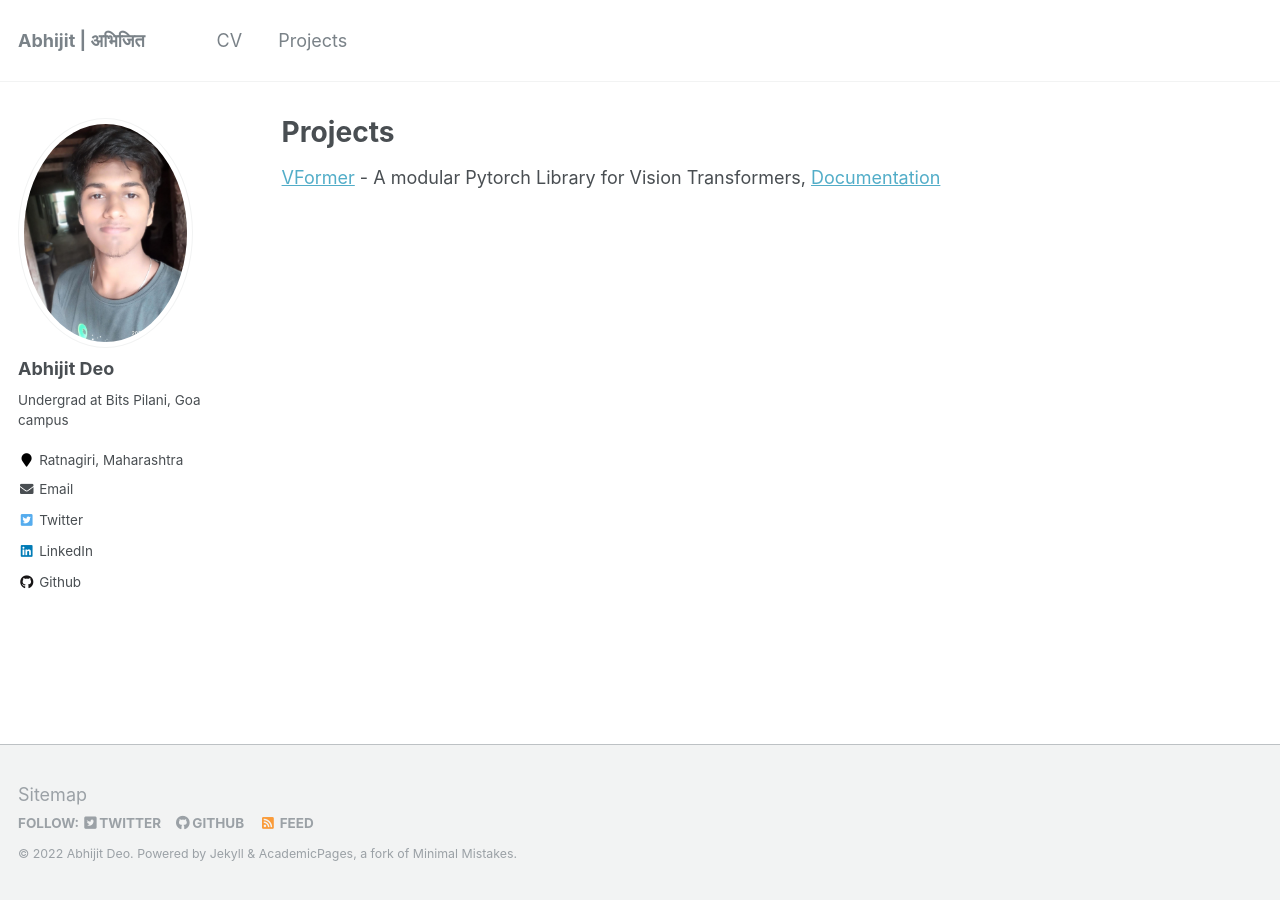
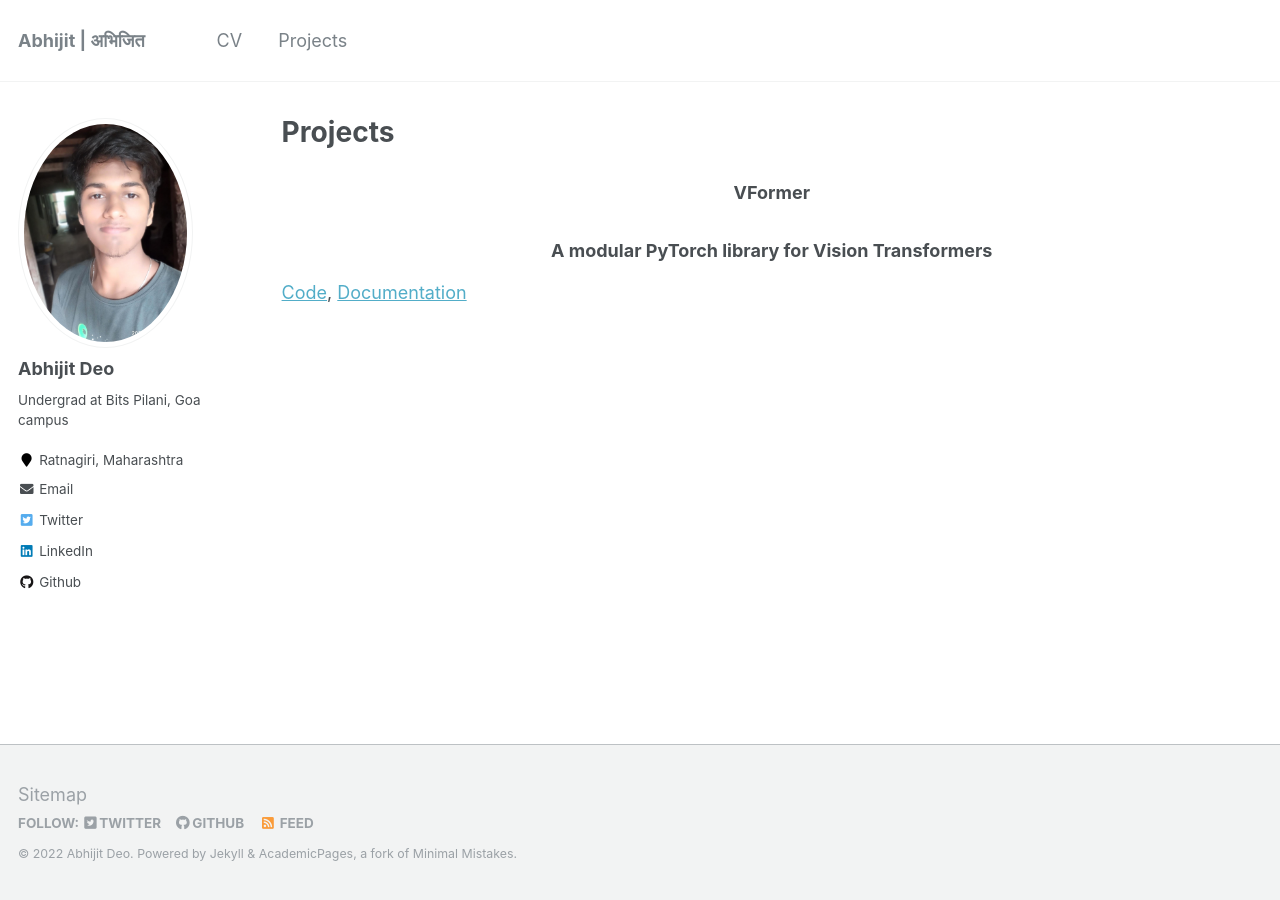
Before and after one commit to abhi-glitchhg/abhi-glitchhg.github.io, a Jekyll site: the page built from _pages/projects.md, in a window 1280 px wide. Built offline with Jekyll 4.4.1, drawn with Linux system fonts in a browser that asks for light colours.

Commit message:
vformer added

```diff
--- a/_pages/projects.md
+++ b/_pages/projects.md
@@ -6,5 +6,7 @@ author_profile: true
 redirect_from:
   - /projects
 ---
+<h3 align="center">VFormer</h3>
+<h3 align="center">A modular PyTorch library for Vision Transformers</h3>
 
-[VFormer](https://github.com/sforaidl/vformer) - A modular Pytorch Library for Vision Transformers, [Documentation](https://vformer.readthedocs.io/en/latest/)
+[Code](www.github.com/sforaidl/vformer), [Documentation](https://vformer.readthedocs.io/en/latest/)
```
